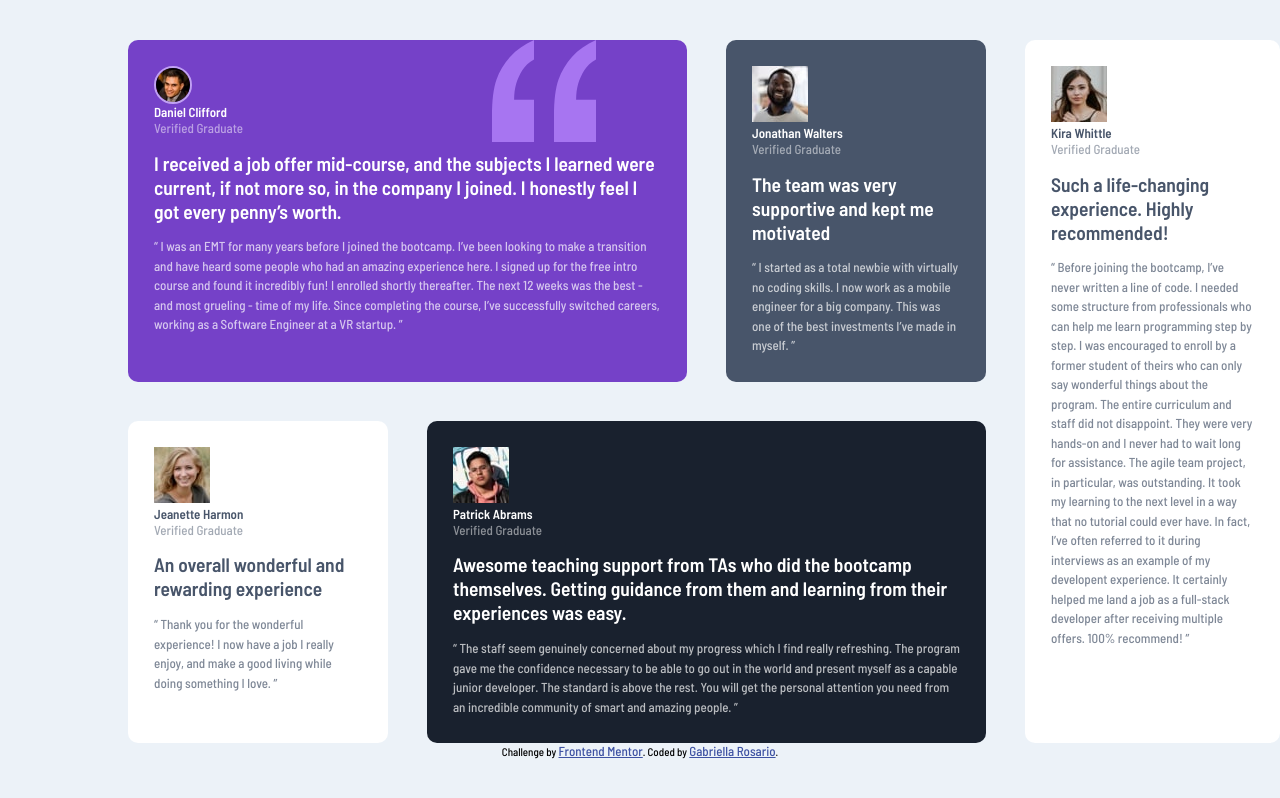
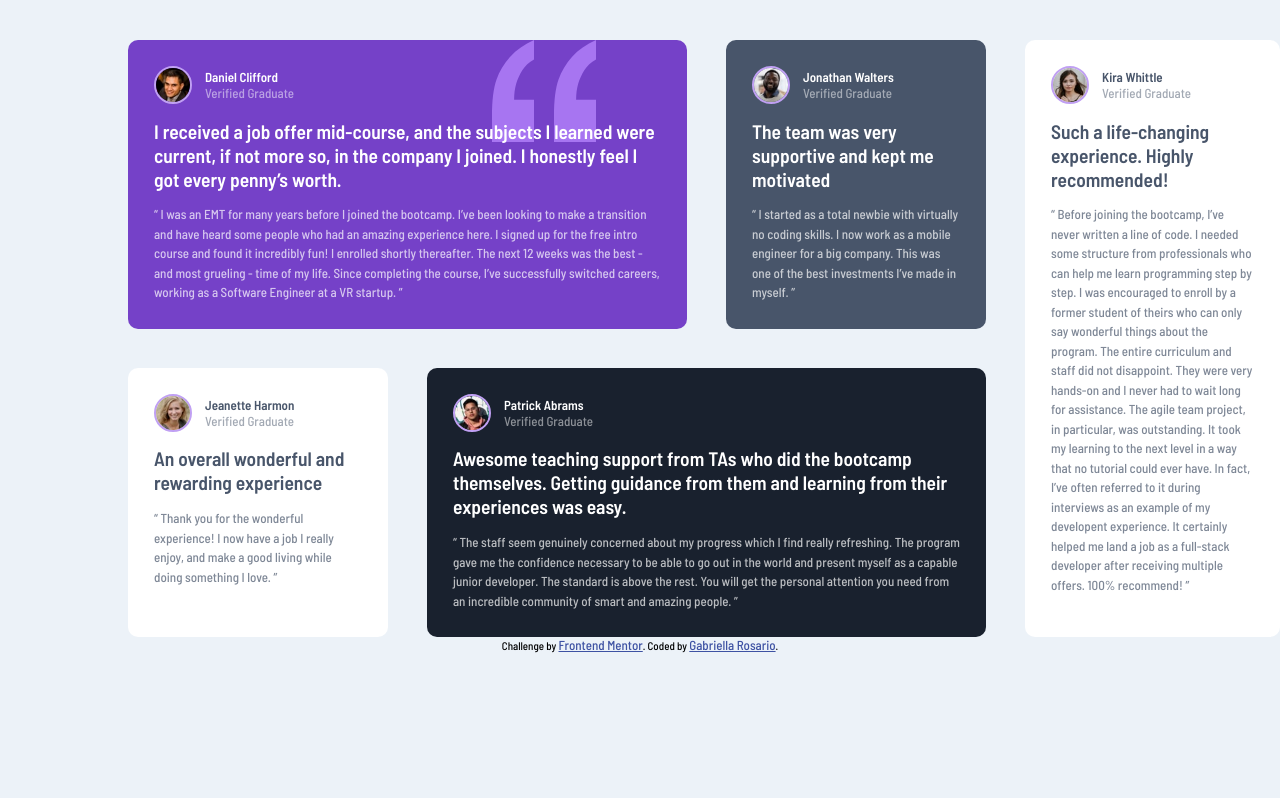
Before and after one commit to gabycode/Testimonial-Grid-main, a plain HTML site: page testimonials-grid-section-main/index.html in a window 1280 px wide. Drawn offline with Linux system fonts and the light colour scheme.

Commit message:
Update index.html

```diff
--- a/testimonials-grid-section-main/index.html
+++ b/testimonials-grid-section-main/index.html
@@ -24,9 +24,15 @@
 
       <!-- Daniel Cliffort Testimonial -->
       <div class="daniel-clifford grid-item">
+
+        <div class="top">
           <img src="./images/image-daniel.jpg" alt="Daniel Clifford profile pic" class="profile-image">
+          <div class="name-image">
             <h2 class="name">Daniel Clifford</h2>
             <p class="verified-graduate">Verified Graduate</p>
+          </div>
+        </div>
+
         <h1 class="highlight">I received a job offer mid-course, and the subjects I learned were current, if not more so,
         in the company I joined. I honestly feel I got every penny’s worth.</h1>
         <p class="text">“ I was an EMT for many years before I joined the bootcamp. I’ve been looking to make a
@@ -39,9 +45,15 @@
 
       <!-- Jonathan Walters Testimonial -->
       <div class="jonathan-walters grid-item">
-        <img src="./images/image-jonathan.jpg" alt="Jonathan Walters profile pic">
+
+        <div class="top">
+          <img src="./images/image-jonathan.jpg" alt="Jonathan Walters profile pic" class="profile-image">
+          <div class="name-image">
             <h2 class="name">Jonathan Walters</h2>
             <p class="verified-graduate">Verified Graduate</p>
+          </div>
+        </div>
+
         <h1 class="highlight">The team was very supportive and kept me motivated</h1>
         <p class="text">“ I started as a total newbie with virtually no coding skills. I now work as a mobile engineer
         for a big company. This was one of the best investments I’ve made in myself. ”</p>
@@ -50,9 +62,15 @@
 
       <!-- Jeanette Harmon Testimonial -->
       <div class="jeannete-harmon grid-item">
-        <img src="./images/image-jeanette.jpg" alt="Jeanette Harmon profile pic">
+
+        <div class="top">
+          <img src="./images/image-jeanette.jpg" alt="Jeanette Harmon profile pic" class="profile-image">
+          <div class="name-image">
             <h2 class="name">Jeanette Harmon</h2>
             <p class="verified-graduate">Verified Graduate</p>
+          </div>
+        </div>
+
         <h1 class="highlight">An overall wonderful and rewarding experience</h1>
         <p class="text">“ Thank you for the wonderful experience! I now have a job I really enjoy, and make a good living
         while doing something I love. ”</p>
@@ -61,9 +79,15 @@
 
       <!-- Patrick Abrams Testimonial -->
       <div class="patrick-abrams grid-item">
-        <img src="./images/image-patrick.jpg" alt="Patrick Abrams profile pic">
+
+        <div class="top">
+          <img src="./images/image-patrick.jpg" alt="Patrick Abrams profile pic" class="profile-image">
+          <div class="name-image">
             <h2 class="name">Patrick Abrams</h2>
             <p class="verified-graduate">Verified Graduate</p>
+          </div>
+        </div>
+
         <h1 class="highlight">Awesome teaching support from TAs who did the bootcamp themselves. Getting guidance from them and
         learning from their experiences was easy.</h1>
         <p class="text">“ The staff seem genuinely concerned about my progress which I find really refreshing. The program
@@ -75,9 +99,15 @@
 
       <!-- Kira Whittle Testimonial -->
       <div class="kira-whittle grid-item">
-        <img src="./images/image-kira.jpg" alt="Kira Whittle profile pic">
+
+        <div class="top">
+          <img src="./images/image-kira.jpg" alt="Kira Whittle profile pic" class="profile-image">
+          <div class="name-image">
             <h2 class="name">Kira Whittle</h2>
             <p class="verified-graduate">Verified Graduate</p>
+          </div>
+        </div>
+
         <h1 class="highlight">Such a life-changing experience. Highly recommended!</h1>
         <p class="text">“ Before joining the bootcamp, I’ve never written a line of code. I needed some structure from
         professionals who can help me learn programming step by step. I was encouraged to enroll by a former
```
Lines whose indentation alone changed are shown as unchanged.
